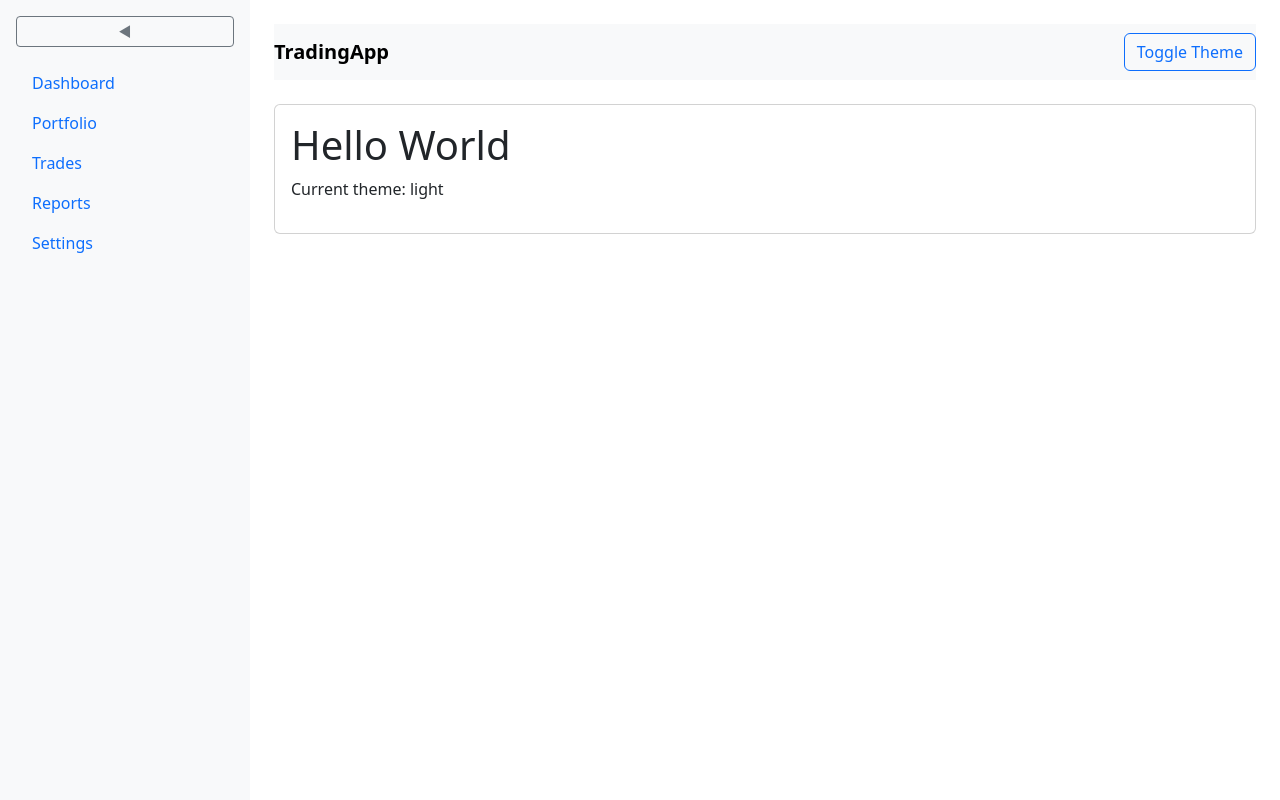
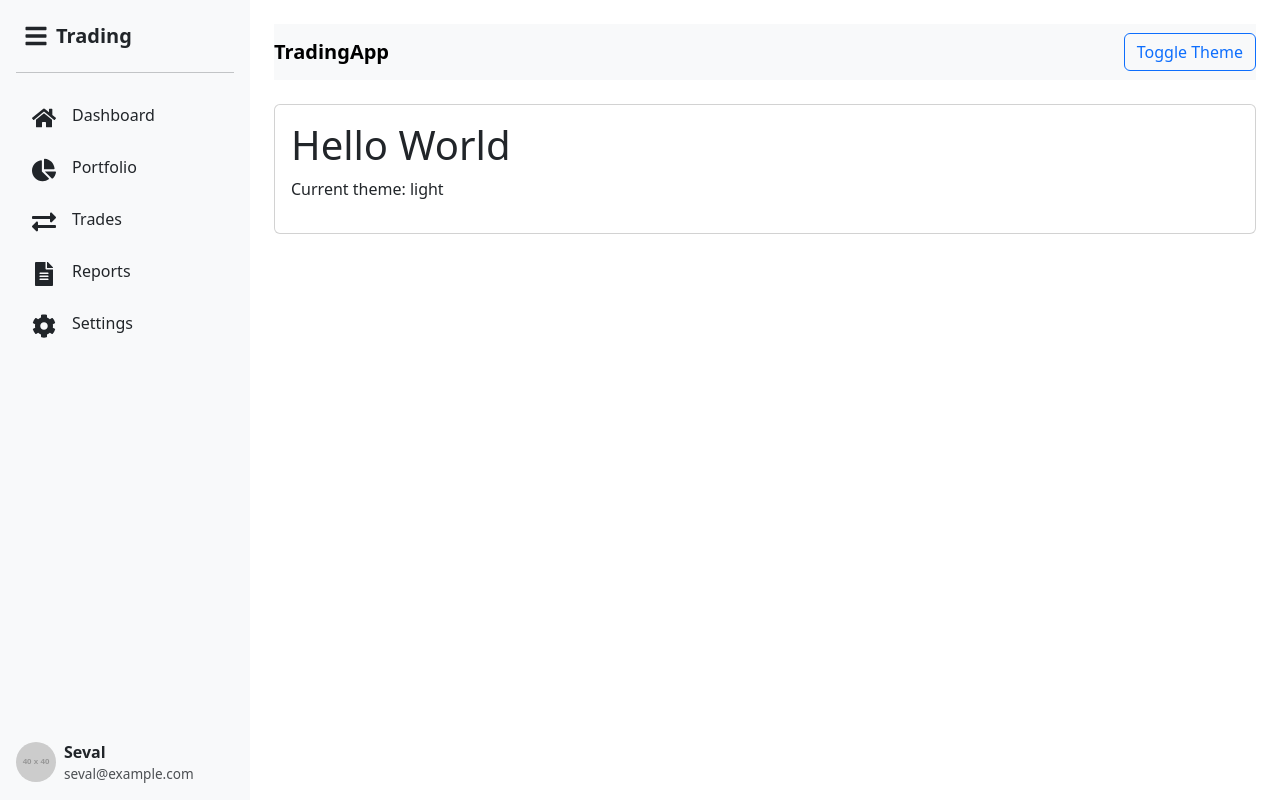
Before and after one commit to seval1997/stock-trading-frontend, a React (Create React App) app in the folder frontend/: page / in a window 1280 px wide. Built offline with nearby package versions, Linux system fonts and the light colour scheme.

Commit message:
implement sidebar

```diff
--- /dev/null
+++ b/frontend/src/components/Sidebar/Sidebar.css
@@ -0,0 +1,135 @@
+/* Sidebar header */
+.sidebar-header {
+    display: flex;
+    align-items: center;
+    height: 40px;
+}
+
+.sidebar-header .icon {
+    font-size: 1.5rem;
+    display: flex;
+    align-items: center;
+    justify-content: center;
+    transition: transform 0.3s ease;
+}
+
+.rotate-collapsed {
+    transform: rotate(90deg);
+}
+
+.sidebar-header .title {
+    font-size: 1.25rem;
+    font-weight: 600;
+    transition: opacity 0.3s ease, transform 0.3s ease;
+}
+
+/* Menu item layout */
+.nav-link {
+    display: flex;
+    align-items: center;
+    padding: 8px;
+}
+
+/* Favcon div always visible */
+.favcon_div {
+    width: 40px;
+    /* fixed width for icons */
+    display: flex;
+    align-items: center;
+    justify-content: center;
+}
+
+.menu-icon {
+    font-size: 1.2rem;
+}
+
+/* Menu text div transitions */
+.menutext_div {
+    overflow: hidden;
+    white-space: nowrap;
+    transition: width 0.3s ease, opacity 0.3s ease;
+}
+
+.menutext_div.collapsed {
+    width: 0;
+    opacity: 0;
+}
+
+.menutext_div.expanded {
+    width: auto;
+    opacity: 1;
+}
+
+.menu-text {
+    margin-left: 8px;
+}
+
+/* Profile section */
+.profile-section {
+    padding-top: 1rem;
+}
+
+.profile-img {
+    width: 40px;
+    height: 40px;
+    border-radius: 50%;
+    object-fit: cover;
+}
+
+.profile-name {
+    font-weight: 600;
+}
+
+.profile-email {
+    font-size: 0.85rem;
+    opacity: 0.8;
+}
+
+/* Sidebar header layout */
+.sidebar-header {
+    display: flex;
+    align-items: center;
+    height: 40px;
+}
+
+/* Favcon div always visible */
+.favcon_div {
+    width: 40px;
+    /* fixed width for icon column */
+    display: flex;
+    align-items: center;
+    justify-content: center;
+}
+
+.menu-icon {
+    font-size: 1.5rem;
+    transition: transform 0.3s ease;
+}
+
+.rotate-collapsed {
+    transform: rotate(90deg);
+}
+
+/* Title text div transitions */
+.menutext_div {
+    overflow: hidden;
+    white-space: nowrap;
+    transition: width 0.3s ease, opacity 0.3s ease, transform 0.3s ease;
+}
+
+.menutext_div.collapsed {
+    width: 0;
+    opacity: 0;
+    transform: translateX(-10px);
+}
+
+.menutext_div.expanded {
+    width: auto;
+    opacity: 1;
+    transform: translateX(0);
+}
+
+.title {
+    font-size: 1.25rem;
+    font-weight: 600;
+}
--- a/frontend/src/components/Sidebar/Sidebar.js
+++ b/frontend/src/components/Sidebar/Sidebar.js
@@ -1,5 +1,14 @@
 import React, { useState } from "react";
 import { useTheme } from "../../context/ThemeContext";
+import {
+    FaBars,
+    FaHome,
+    FaChartPie,
+    FaExchangeAlt,
+    FaFileAlt,
+    FaCog,
+} from "react-icons/fa";
+import "./Sidebar.css";
 
 function Sidebar() {
     const { theme } = useTheme();
@@ -7,46 +16,95 @@ function Sidebar() {
 
     const toggleSidebar = () => setCollapsed(!collapsed);
 
+    const menuItems = [
+        { icon: <FaHome />, label: "Dashboard", link: "/dashboard" },
+        { icon: <FaChartPie />, label: "Portfolio", link: "/portfolio" },
+        { icon: <FaExchangeAlt />, label: "Trades", link: "/trades" },
+        { icon: <FaFileAlt />, label: "Reports", link: "/reports" },
+        { icon: <FaCog />, label: "Settings", link: "/settings" },
+    ];
+
     return (
         <div
-            className={`d-flex flex-column flex-shrink-0 p-3 ${theme === "light" ? "bg-light text-dark" : "bg-dark text-light"
-                }`}
-            style={{ width: collapsed ? "80px" : "250px", height: "100vh", transition: "width 0.3s" }}
+            className={`sidebar d-flex flex-column flex-shrink-0 p-3 ${theme === "light" ? "bg-light text-dark" : "bg-dark text-light"
+                } ${collapsed ? "collapsed" : "expanded"}`}
+            style={{
+                width: collapsed ? "80px" : "250px",
+                height: "100vh",
+                transition: "width 0.3s",
+            }}
         >
-            <button
-                className="btn btn-sm btn-outline-secondary mb-3"
-                onClick={toggleSidebar}
-            >
-                {collapsed ? "➤" : "◀"}
-            </button>
+            {/* Header */}
+            <div className="sidebar-header cursor-pointer" onClick={toggleSidebar}>
+                {/* Favcon div always visible */}
+                <div className="favcon_div">
+                    <FaBars
+                        className={`menu-icon ${theme === "light" ? "text-dark" : "text-light"
+                            } ${collapsed ? "rotate-collapsed" : ""}`}
+                    />
+                </div>
 
-            <ul className="nav nav-pills flex-column mb-auto">
-                <li className="nav-item">
-                    <a href="/dashboard" className="nav-link">
-                        {collapsed ? "🏠" : "Dashboard"}
-                    </a>
-                </li>
-                <li>
-                    <a href="/portfolio" className="nav-link">
-                        {collapsed ? "📊" : "Portfolio"}
-                    </a>
-                </li>
-                <li>
-                    <a href="/trades" className="nav-link">
-                        {collapsed ? "💹" : "Trades"}
-                    </a>
-                </li>
-                <li>
-                    <a href="/reports" className="nav-link">
-                        {collapsed ? "📑" : "Reports"}
-                    </a>
-                </li>
-                <li>
-                    <a href="/settings" className="nav-link">
-                        {collapsed ? "⚙️" : "Settings"}
-                    </a>
-                </li>
+                {/* Title text div with transition */}
+                <div className={`menutext_div ${collapsed ? "collapsed" : "expanded"}`}>
+                    <span
+                        className={`title ${theme === "light" ? "text-dark" : "text-light"}`}
+                    >
+                        Trading
+                    </span>
+                </div>
+            </div>
+
+
+            <hr />
+
+            {/* Menu */}
+            <ul className="nav flex-column mb-auto">
+                {menuItems.map((item, index) => (
+                    <li key={index} className="nav-item">
+                        <a href={item.link} className="nav-link d-flex align-items-center">
+                            {/* Favcon div */}
+                            <div className="favcon_div">
+                                <span
+                                    className={`menu-icon ${theme === "light" ? "text-dark" : "text-light"}`}
+                                >
+                                    {item.icon}
+                                </span>
+                            </div>
+
+                            {/* Menu text div */}
+                            <div
+                                className={`menutext_div ${collapsed ? "collapsed" : "expanded"
+                                    }`}
+                            >
+                                <span
+                                    className={`menu-text ${theme === "light" ? "text-dark" : "text-light"}`}
+                                >
+                                    {item.label}
+                                </span>
+                            </div>
+                        </a>
+                    </li>
+                ))}
             </ul>
+
+            {/* Profile section */}
+            <div className="profile-section mt-auto d-flex align-items-center">
+                <img
+                    src="https://via.placeholder.com/40"
+                    alt="Profile"
+                    className="profile-img"
+                />
+                {!collapsed && (
+                    <div className="ms-2">
+                        <div className={`profile-name ${theme === "light" ? "text-dark" : "text-light"}`}>
+                            Seval
+                        </div>
+                        <div className={`profile-email ${theme === "light" ? "text-dark" : "text-light"}`}>
+                            seval@example.com
+                        </div>
+                    </div>
+                )}
+            </div>
         </div>
     );
 }
```
